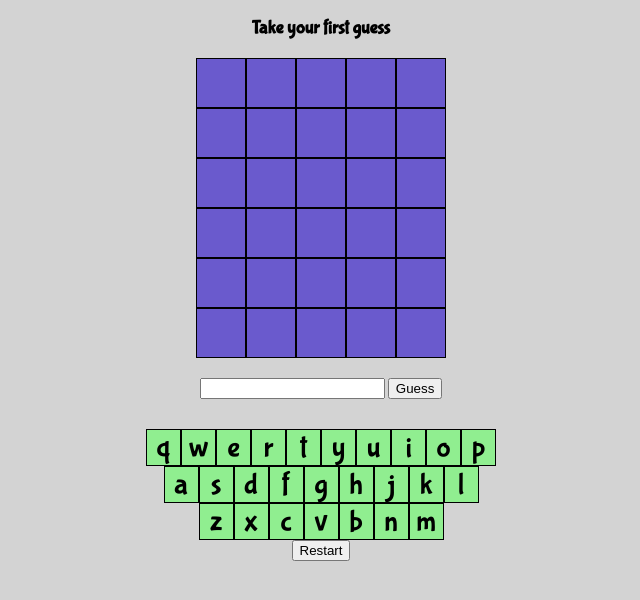
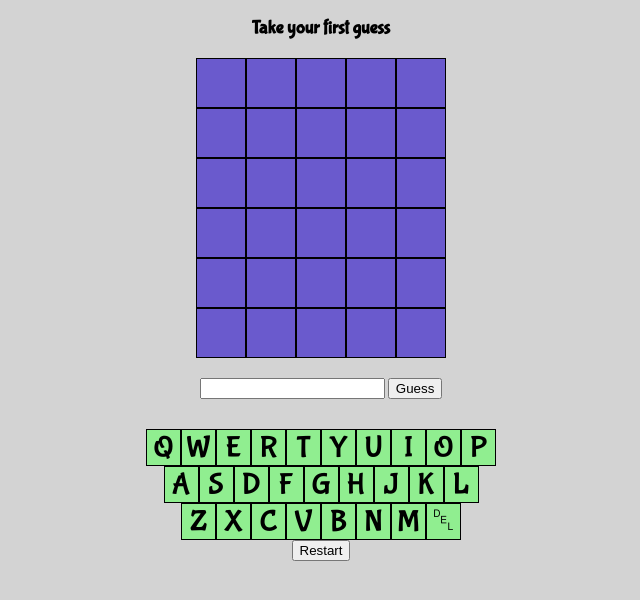
Before and after one commit to KizzaThorley/GA-Project-1, a plain HTML site: page index.html in a window 1280 px wide. Shown: the part 110-710 px from the top of the page, without its empty margins (319-959 px from the left). Drawn offline with Linux system fonts and the light colour scheme.

Commit message:
working keyboard with delete

```diff
--- a/app.js
+++ b/app.js
@@ -4,7 +4,7 @@ import wordList from './data.js'
 /*-------------------------------- Constants --------------------------------*/
 // wordList.randomWord
 
-const letter = 'abcdefghijklmnopqrstuvwxyz'
+const alphabet = 'abcdefghijklmnopqrstuvwxyz'
 // could make this an array with idividuals
 
 
@@ -154,6 +154,8 @@ function playGame() {
             playersGuessIntoChar()
             checkWinner()
             displayWinOrLose()
+            // Checkchars()
+            guessInput.value =  ''
         }
 }
 function restartGame() {
@@ -170,9 +172,12 @@ console.log(currentWordle);
 
 
 
-function Checkchars() {
+// function Checkchars() {
+//     currentWordleArray =  currentWordle.split("")
 
-}
+
+    // }
+
 
 function keyboard() {
 
@@ -186,3 +191,22 @@ restartBtn.addEventListener('click', restartGame)
 
 checkGuessBtn.addEventListener('click', playGame)
 // console.log(playersGuess);
+// .addEventListener('click', (event) => {
+//     console.log('hello');
+// })
+
+onScreenKeyboard.forEach((letterKey) => {
+    letterKey.addEventListener('click', (event) => {
+       let clickedLetter = event.target.id
+       if (event.target.id === 'del') {
+        guessInput.value = guessInput.value.replace(/.$/, '')
+       } else {
+        guessInput.value += clickedLetter
+       }
+    })
+})
+
+
+function hello() {
+    console.log(hello);
+}
--- a/index.html
+++ b/index.html
@@ -51,36 +51,37 @@
 </section>
 <section class="keyboard">
     <section class="key-line-1">
-    <div class="key-sqr" id="q">q</div>
-    <div class="key-sqr" id="w">w</div>
-    <div class="key-sqr" id="e">e</div>
-    <div class="key-sqr" id="r">r</div>
-    <div class="key-sqr" id="t">t</div>
-    <div class="key-sqr" id="y">y</div>
-    <div class="key-sqr" id="u">u</div>
-    <div class="key-sqr" id="i">i</div>
-    <div class="key-sqr" id="o">o</div>
-    <div class="key-sqr" id="p">p</div>
+    <div class="key-sqr" id="q">Q</div>
+    <div class="key-sqr" id="w">W</div>
+    <div class="key-sqr" id="e">E</div>
+    <div class="key-sqr" id="r">R</div>
+    <div class="key-sqr" id="t">T</div>
+    <div class="key-sqr" id="y">Y</div>
+    <div class="key-sqr" id="u">U</div>
+    <div class="key-sqr" id="i">I</div>
+    <div class="key-sqr" id="o">O</div>
+    <div class="key-sqr" id="p">P</div>
     </section>
     <section class="key-line-2">
-    <div class="key-sqr" id="a">a</div>
-    <div class="key-sqr" id="s">s</div>
-    <div class="key-sqr" id="d">d</div>
-    <div class="key-sqr" id="f">f</div>
-    <div class="key-sqr" id="g">g</div>
-    <div class="key-sqr" id="h">h</div>
-    <div class="key-sqr" id="j">j</div>
-    <div class="key-sqr" id="k">k</div>
-    <div class="key-sqr" id="l">l</div>
+    <div class="key-sqr" id="a">A</div>
+    <div class="key-sqr" id="s">S</div>
+    <div class="key-sqr" id="d">D</div>
+    <div class="key-sqr" id="f">F</div>
+    <div class="key-sqr" id="g">G</div>
+    <div class="key-sqr" id="h">H</div>
+    <div class="key-sqr" id="j">J</div>
+    <div class="key-sqr" id="k">K</div>
+    <div class="key-sqr" id="l">L</div>
 </section>
     <section class="key-line-3">
-    <div class="key-sqr" id="z">z</div>
-    <div class="key-sqr" id="x">x</div>
-    <div class="key-sqr" id="c">c</div>
-    <div class="key-sqr" id="v">v</div>
-    <div class="key-sqr" id="b">b</div>
-    <div class="key-sqr" id="n">n</div>
-    <div class="key-sqr" id="m">m</div>
+    <div class="key-sqr" id="z">Z</div>
+    <div class="key-sqr" id="x">X</div>
+    <div class="key-sqr" id="c">C</div>
+    <div class="key-sqr" id="v">V</div>
+    <div class="key-sqr" id="b">B</div>
+    <div class="key-sqr" id="n">N</div>
+    <div class="key-sqr" id="m">M</div>
+    <div class="key-sqr" id="del">␡</div>
     </section>
 </section>
 <section class="reset-button">
```
